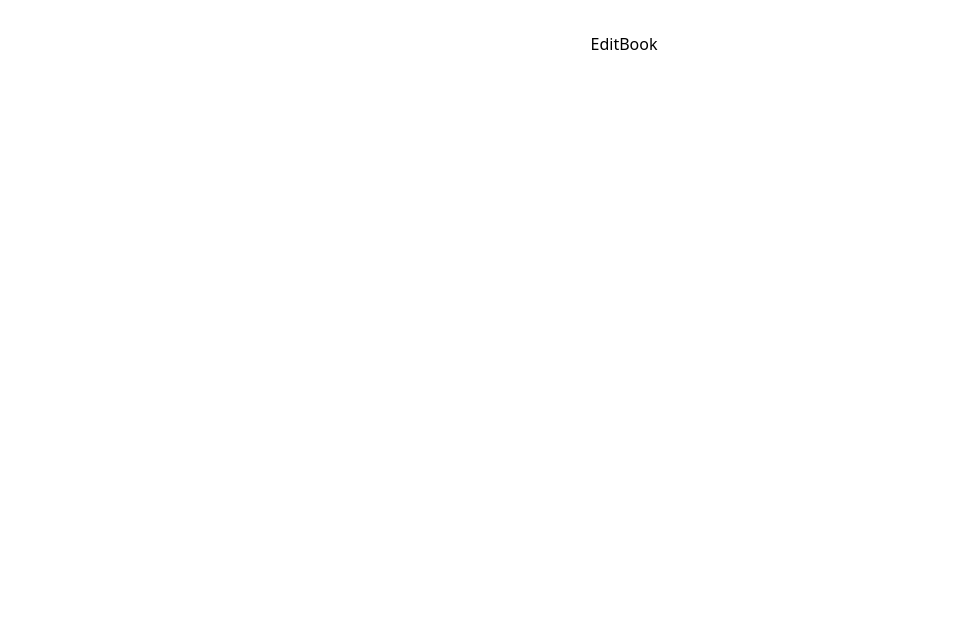
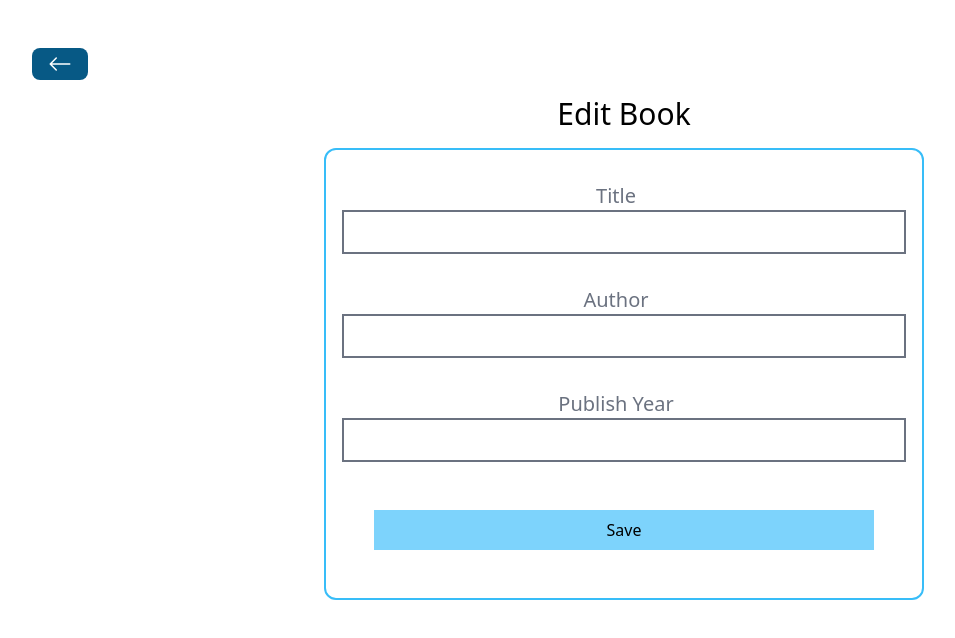
Before and after one commit to pras75299/bookstore-mern, a React (Vite) app in the folder frontend/: page /books/edit/1 in a window 1280 px wide. Shown: the top 638 px of the page, without its empty margins (16-971 px from the left). Built offline with nearby package versions, Linux system fonts and the light colour scheme; no server answers.

Commit message:
Edit book component create

```diff
--- a/frontend/src/pages/EditBook.jsx
+++ b/frontend/src/pages/EditBook.jsx
@@ -1,8 +1,94 @@
-import React from 'react'
+import React, { useState, useEffect } from 'react';
+import BackButton from '../components/BackButton';
+import Spinner from '../components/Spinner';
+import axios from 'axios';
+import { useNavigate, useParams } from 'react-router-dom';
+import { useSnackbar } from 'notistack';
 
-function EditBook() {
+const EditBook = () => {
+  const [title, setTitle] = useState('');
+  const [author, setAuthor] = useState('');
+  const [publishYear, setPublishYear] = useState('');
+  const [loading, setLoading] = useState(false);
+  const navigate = useNavigate();
+  const {id} = useParams();
+  const { enqueueSnackbar } = useSnackbar();
+
+  useEffect(() => {
+    setLoading(true);
+    axios.get(`http://localhost:5555/books/${id}`)
+    .then((response) => {
+        setAuthor(response.data.author);
+        setPublishYear(response.data.publishYear)
+        setTitle(response.data.title)
+        setLoading(false);
+      }).catch((error) => {
+        setLoading(false);
+        alert('An error happened. Please Chack console');
+        console.log(error);
+      });
+  }, [])
+
+  const handleEditBook = () => {
+    const data = {
+      title,
+      author,
+      publishYear,
+    };
+    setLoading(true);
+    axios
+      .put(`http://localhost:5555/books/${id}`, data)
+      .then(() => {
+        setLoading(false);
+        enqueueSnackbar('Book Edited successfully', { variant: 'success' });
+        navigate('/');
+      })
+      .catch((error) => {
+        setLoading(false);
+        // alert('An error happened. Please Chack console');
+        enqueueSnackbar('Error', { variant: 'error' });
+        console.log(error);
+      });
+  };
+
   return (
-    <div>EditBook</div>
+    <div className='p-4'>
+      <BackButton />
+      <h1 className='text-3xl my-4'>Edit Book</h1>
+      {loading ? <Spinner /> : ''}
+      <div className='flex flex-col border-2 border-sky-400 rounded-xl w-[600px] p-4 mx-auto'>
+        <div className='my-4'>
+          <label className='text-xl mr-4 text-gray-500'>Title</label>
+          <input
+            type='text'
+            value={title}
+            onChange={(e) => setTitle(e.target.value)}
+            className='border-2 border-gray-500 px-4 py-2 w-full'
+          />
+        </div>
+        <div className='my-4'>
+          <label className='text-xl mr-4 text-gray-500'>Author</label>
+          <input
+            type='text'
+            value={author}
+            onChange={(e) => setAuthor(e.target.value)}
+            className='border-2 border-gray-500 px-4 py-2  w-full '
+          />
+        </div>
+        <div className='my-4'>
+          <label className='text-xl mr-4 text-gray-500'>Publish Year</label>
+          <input
+            type='number'
+            value={publishYear}
+            onChange={(e) => setPublishYear(e.target.value)}
+            className='border-2 border-gray-500 px-4 py-2  w-full '
+          />
+        </div>
+        <button className='p-2 bg-sky-300 m-8' onClick={handleEditBook}>
+          Save
+        </button>
+      </div>
+    </div>
   )
 }
 
```
